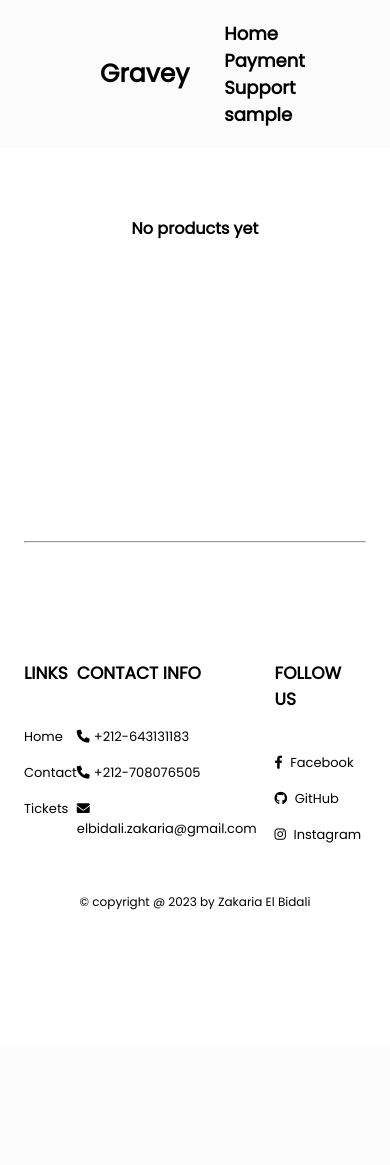
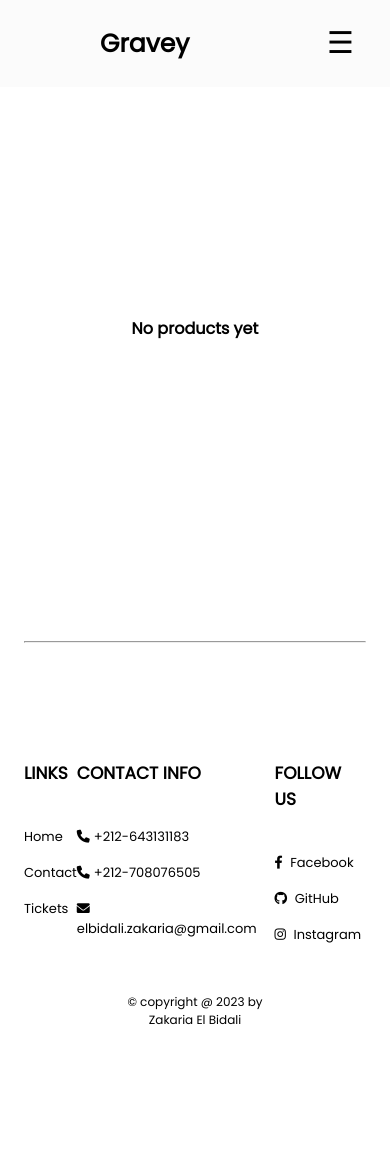
Before and after one commit to Zakaria12e/Ecom-website, a PHP site: page /Panier.php in a window 390 px wide. Before the commit the page ends 910 px from the top, so only its background shows below. Run offline with PHP 8.4, Linux system fonts and the light colour scheme; the visitor is signed in with stand-in values (Sample User, id 1); data that the repository does not hold is empty.

Commit message:
make pages more responsive

```diff
--- a/Admin0.css
+++ b/Admin0.css
@@ -55,23 +55,6 @@
     background-color: #2f2f2f;
 }
 
-.confirmationmsg{
-    border: 1px solid green;
-    color: darkgreen;
-    padding: 15px;
-    border-radius: 6px;
-    background-color:rgb(145, 228, 145);
-    text-align: center;
-    max-width: 700px;
-    }
-    div.erreurmsg{
-        border: 1px solid darkred;
-        color: darkred;
-        padding: 6px;
-        border-radius: 6px;
-        background-color:rgb(228, 145, 145);
-        text-align: center;
-}
 
 .hide-message{
     display: none;
@@ -202,7 +185,6 @@
      color:#adc6ed ;
  }
 
-
   .total{
     padding: 100px;
   }
@@ -217,47 +199,10 @@
     background-color: white;
     cursor: pointer;
     color: rgb(238, 15, 15);
-   margin-left: 60px;
+
 
   }
-  #quantity_update_btn{
-    color: #000000;
-  }
-  #quantity_update_btn:hover{
-    color:#212121 ;
-  }
 
-  #quantity{
-    border: none;
-    font-size: 15px;
-    font-weight: 600;
-  }
-
-@media (max-width:990px)  {
-    html{
-        font-size: 55%;
-    }
-
-}
-
-@media (max-width:768px)  {
-
-    .product-display , .ticket-display{
-        overflow-y: scroll;
-    }
-
-    .product-display .product_table , .ticket-display .ticket_table{
-        width: 80rem;
-    }
-
-}
-
-@media (max-width:450px)  {
-    html{
-        font-size: 50%;
-    }
-
-}
 .hidden-section {
     display: none;
   }
@@ -365,3 +310,56 @@
     margin: 2.5rem  0;
     padding-top: 2.5rem;
   }
+
+
+#quantity_panier{
+  display: flex;
+  padding-right: -30px;
+}
+  @media (max-width:990px)  {
+    html{
+        font-size: 55%;
+    }
+
+}
+
+@media (max-width:768px)  {
+
+    .product-display , .ticket-display{
+        overflow-x: scroll;
+    }
+
+    .product-display .product_table , .ticket-display .ticket_table{
+        width: 80rem;
+    }
+    .quantity-controls {
+      display: flex;
+      flex-direction: column;
+      align-items: center;
+    }
+
+    .BtnsQuantity {
+      padding: 8px;
+      font-size: 14px;
+      margin: 5px;
+    }
+
+    #quantity_panier {
+      text-align: center;
+    }
+
+    #delete_from_panier {
+      margin-top: 10px;
+    }
+    #Product_img_panier{
+      max-width: 100px;
+    }
+
+}
+
+@media (max-width:450px)  {
+    html{
+        font-size: 50%;
+    }
+
+}
--- a/Panier.php
+++ b/Panier.php
@@ -31,6 +31,7 @@
      <a href="Profile.php"> <?php echo $_SESSION['username'];?></a>
 
 </nav>
+<button style="margin-right:-70px;" class="mobile-menu-button">&#9776;</button>
 </header>
 
 <?php
@@ -74,7 +75,7 @@
 <div class="container">
 
 
-<div style="margin-top: -200px;" class="ticket-display" id="tickets">
+<div style="margin-top: -100px;" class="ticket-display" id="tickets">
 
      <table id="table" class="ticket_table">
 
--- a/Products.css
+++ b/Products.css
@@ -1,7 +1,6 @@
 section {
     padding: 20px;
 }
-
 
 .product-category {
     display: flex;
@@ -215,7 +214,6 @@
   margin-top: 10px;
 }
 
-/* Add this to your existing CSS */
 
 @media only screen and (max-width: 768px) {
   .details-container {
--- a/Profile.php
+++ b/Profile.php
@@ -111,6 +111,7 @@
 
 
 </nav>
+<button  class="mobile-menu-button">&#9776;</button>
 </header>
 
 
@@ -160,6 +161,7 @@
 
   </section>
   </div>
+  <script src="script.js"></script>
 </body>
 
 </html>
--- a/home.php
+++ b/home.php
@@ -71,6 +71,7 @@
 
 
     </nav>
+     <button class="mobile-menu-button">&#9776;</button>
     </header>
 
 
--- a/mes_tickets.php
+++ b/mes_tickets.php
@@ -11,7 +11,10 @@
 <head>
     <meta charset="UTF-8">
     <meta name="viewport" content="width=device-width, initial-scale=1.0">
+    <link rel="stylesheet" href="nav.css">
     <link rel="stylesheet" href="Admin0.css">
+
+
     <title>mes tickets</title>
 
 </head>
@@ -24,6 +27,7 @@
     <a href="Profile.php">Profile</a>
 
   </nav>
+  <button style="margin-right:-70px;" class="mobile-menu-button">&#9776;</button>
 </header>
 
 
@@ -102,7 +106,7 @@
 
 </div>
 
-
+<script src="script.js"></script>
 </body>
 </html>
 <?php
--- a/nav.css
+++ b/nav.css
@@ -97,3 +97,72 @@
  a.vd:hover{
      color:#adc6ed ;
  }
+ .mobile-menu-button{
+    display: none;
+ }
+
+@media only screen and (max-width: 768px) {
+    .header {
+      padding: 20px 20px;
+    }
+
+    .navbar {
+      flex-direction: column;
+      align-items: center;
+      position: absolute;
+      top: 60px;
+      left: 0;
+      right: 0;
+      background-color: rgba(255, 255, 255, 0.9);
+      box-shadow: 0 0 10px rgba(0, 0, 0, 0.1);
+      display: none;
+    }
+
+    .navbar.active {
+      display: flex;
+    }
+
+    .navbar a {
+      margin: 10px 0;
+      text-align: center;
+      width: 100%;
+    }
+
+    .dropdown-content {
+      position: static;
+      box-shadow: none;
+    }
+
+    .dropdown:hover .dropdown-content {
+      display: block;
+    }
+
+    .navbar a:not(.logo):hover {
+      background-color: #e2e7e9;
+    }
+
+    .mobile-menu-button {
+      display: block;
+    }
+
+    .navbar.active .mobile-menu-button,
+    .navbar.active a:not(.mobile-menu-button),
+    #panier-icon,
+    span {
+      display: block;
+    }
+
+    .navbar a:not(.mobile-menu-button),
+    #panier-icon,
+    span {
+      display: block;
+    }
+
+    .mobile-menu-button {
+      display: block;
+      border: none;
+      background: transparent;
+      cursor: pointer;
+      font-size: 30px;
+    }
+  }
--- a/script.js
+++ b/script.js
@@ -41,3 +41,21 @@
    var noProductMessage = document.querySelector('.no-product-message');
    noProductMessage.style.display = foundProduct ? 'none' : 'block';
 }
+
+
+document.addEventListener("DOMContentLoaded", function () {
+    const mobileMenuButton = document.querySelector(".mobile-menu-button");
+    const navbar = document.querySelector(".navbar");
+
+    mobileMenuButton.addEventListener("click", function () {
+      navbar.classList.toggle("active");
+    });
+
+    window.addEventListener("click", function (event) {
+      if (!event.target.matches('.mobile-menu-button')) {
+        if (navbar.classList.contains('active')) {
+          navbar.classList.remove('active');
+        }
+      }
+    });
+  });
--- a/support.php
+++ b/support.php
@@ -105,6 +105,7 @@
 
 
 </nav>
+<button class="mobile-menu-button">&#9776;</button>
 </header>
 
     <div class="container">
--- a/tickets.php
+++ b/tickets.php
@@ -12,6 +12,7 @@
     <meta charset="UTF-8">
     <meta name="viewport" content="width=device-width, initial-scale=1.0">
     <link rel="stylesheet" href="Admin0.css">
+    <link rel="stylesheet" href="nav.css">
     <title>Tickets</title>
 </head>
 <body>
@@ -25,6 +26,7 @@
     <a href="#">Orders</a>
     <a href="logout.php">Log out</a>
   </nav>
+  <button style="margin-right:-70px;" class="mobile-menu-button">&#9776;</button>
 </header>
 
 <?php
@@ -151,7 +153,7 @@
       let UpdateTicketmsg = document.getElementById('updateTicket');
       setTimeout(function() {  UpdateTicketmsg.classList.add('hide-message');} , 2000);
 </script>
-
+<script src="script.js"></script>
 </body>
 </html>
 <?php
```
Also changed, not shown: other parts of Panier.php (+17 -23 lines).
